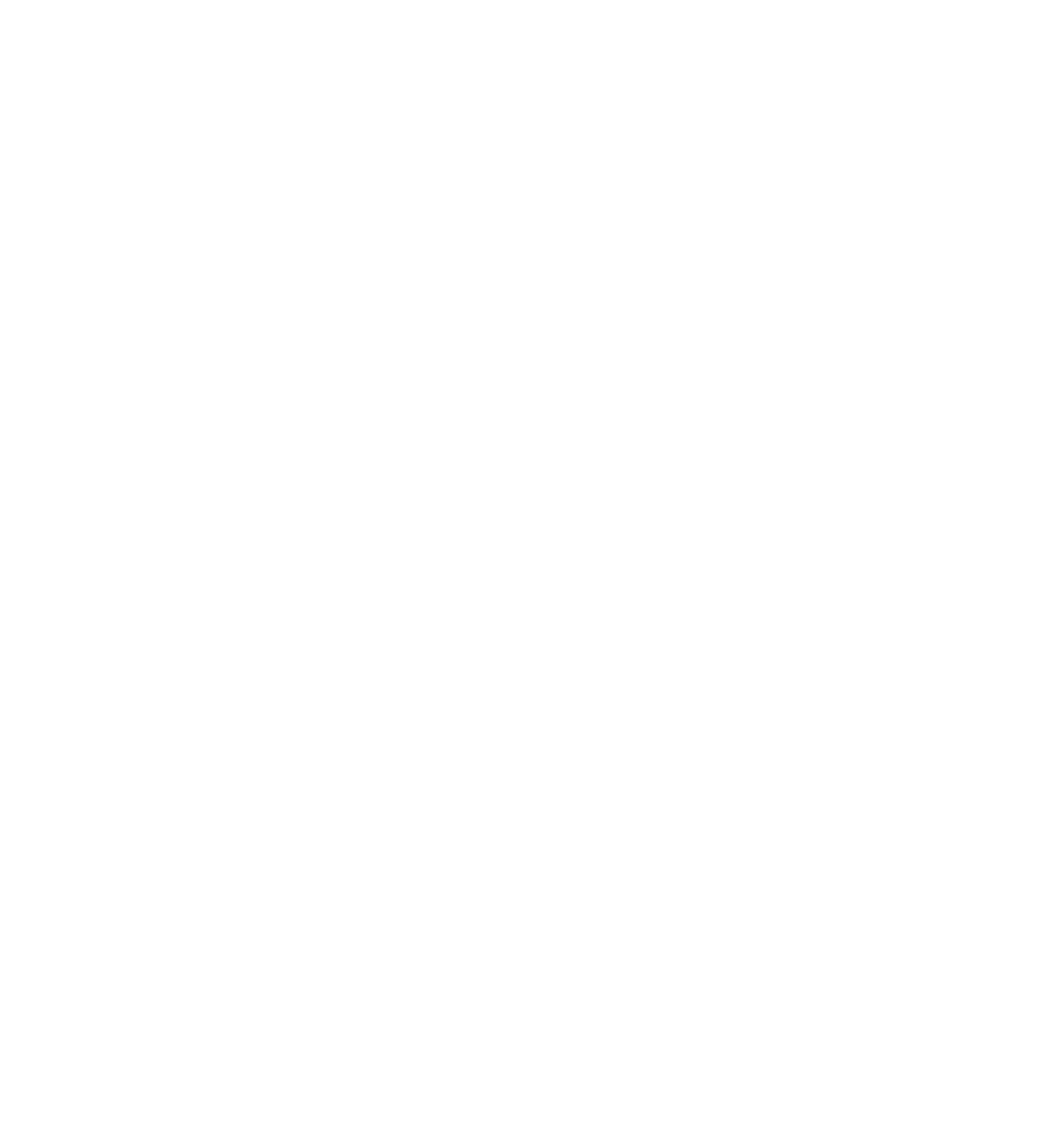
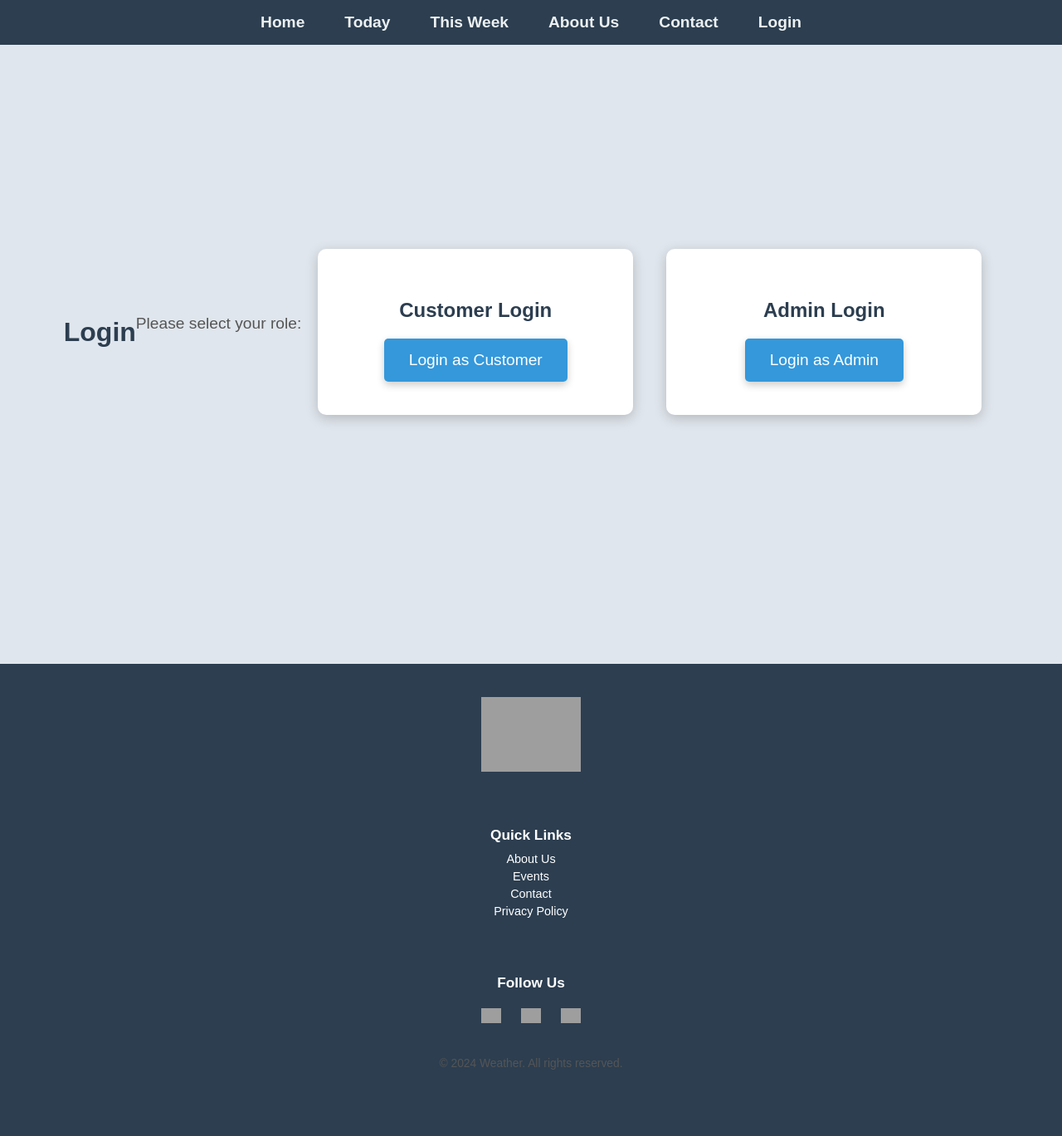
Before and after one commit to LeeBotting07/EXAM_2023, a Flask app: page /login in a window 1280 px wide. Before the commit the page is empty. Shown: the whole page at 83% size. Before the commit the page ends 800 px from the top, so only its background shows below. Run offline with Flask 3, Linux system fonts and the light colour scheme; grey boxes are pictures that could not be loaded.

Commit message:
Add login page template and styles; update index.html for correct weather link

```diff
--- /dev/null
+++ b/static/css/login.css
@@ -0,0 +1,67 @@
+/* Login Page Styles */
+.container {
+    display: flex;
+    justify-content: center;
+    align-items: center;
+    height: 100vh; /* Full viewport height */
+    background-color: #e0e6ed; /* Muted light gray background */
+}
+
+h1 {
+    text-align: center;
+    margin-bottom: 20px;
+    color: #2c3e50; /* Darker navy blue color */
+}
+
+p {
+    text-align: center;
+    margin-bottom: 40px;
+    font-size: 1.2em;
+    color: #555; /* Dark gray text */
+}
+
+.button {
+    display: inline-block;
+    padding: 15px 30px;
+    margin: 0 20px; /* Space between buttons */
+    font-size: 1.2em;
+    color: white;
+    background-color: #3498db; /* Subtle blue button */
+    border: none;
+    border-radius: 5px;
+    text-decoration: none;
+    text-align: center;
+    transition: background-color 0.3s ease, transform 0.3s ease;
+    box-shadow: 0 4px 10px rgba(0, 0, 0, 0.2);
+}
+
+.button:hover {
+    background-color: #2980b9; /* Darker blue on hover */
+    transform: scale(1.05);
+}
+
+.box {
+    background-color: white;
+    border-radius: 10px;
+    box-shadow: 0 4px 15px rgba(0, 0, 0, 0.2);
+    padding: 40px;
+    text-align: center;
+    width: 300px; /* Fixed width for boxes */
+    margin: 0 20px; /* Space between boxes */
+}
+
+.box h2 {
+    margin-bottom: 20px;
+    color: #2c3e50; /* Darker navy blue color */
+}
+
+@media (max-width: 768px) {
+    .container {
+        flex-direction: column; /* Stack boxes vertically on smaller screens */
+    }
+
+    .box {
+        margin: 20px 0; /* Space between boxes */
+        width: 80%; /* Responsive width */
+    }
+}
--- a/templates/index.html
+++ b/templates/index.html
@@ -5,7 +5,7 @@
     <img src="{{ url_for('static', filename='images/logo.png') }}" alt="Logo name" class="logo">
     <h1>Stay Prepared for the Weather!</h1>
     <p>Get the latest weather forecasts at your fingertips.</p>
-    <a href="{{ url_for('weather') }}" class="hero-btn">Get Today's Weather</a>
+    <a href="{{ url_for('today') }}" class="hero-btn">Get Today's Weather</a>
 </div>
 {% endblock %}
 
--- a/templates/login.html
+++ b/templates/login.html
@@ -0,0 +1,20 @@
+{% extends "main.html" %}
+
+{% block content %}
+<div class="container">
+    <h1>Login</h1>
+    <p>Please select your role:</p>
+    <div class="box">
+        <h2>Customer Login</h2>
+        <a href="/customer-login" class="button">Login as Customer</a>
+    </div>
+    <div class="box">
+        <h2>Admin Login</h2>
+        <a href="/admin-login" class="button">Login as Admin</a>
+    </div>
+</div>
+
+<link rel="stylesheet" href="{{ url_for('static', filename='css/main.css') }}">
+<link rel="stylesheet" href="{{ url_for('static', filename='css/login.css') }}">
+
+{% endblock %}
--- a/templates/main.html
+++ b/templates/main.html
@@ -6,6 +6,7 @@
     <title>{{ title }}</title>
     <link rel="icon" href="{{ url_for('static', filename='images/favicon.ico') }}">
     <link rel="stylesheet" href="{{ url_for('static', filename='css/main.css') }}">
+
 </head>
 <body>
     <header>
```
